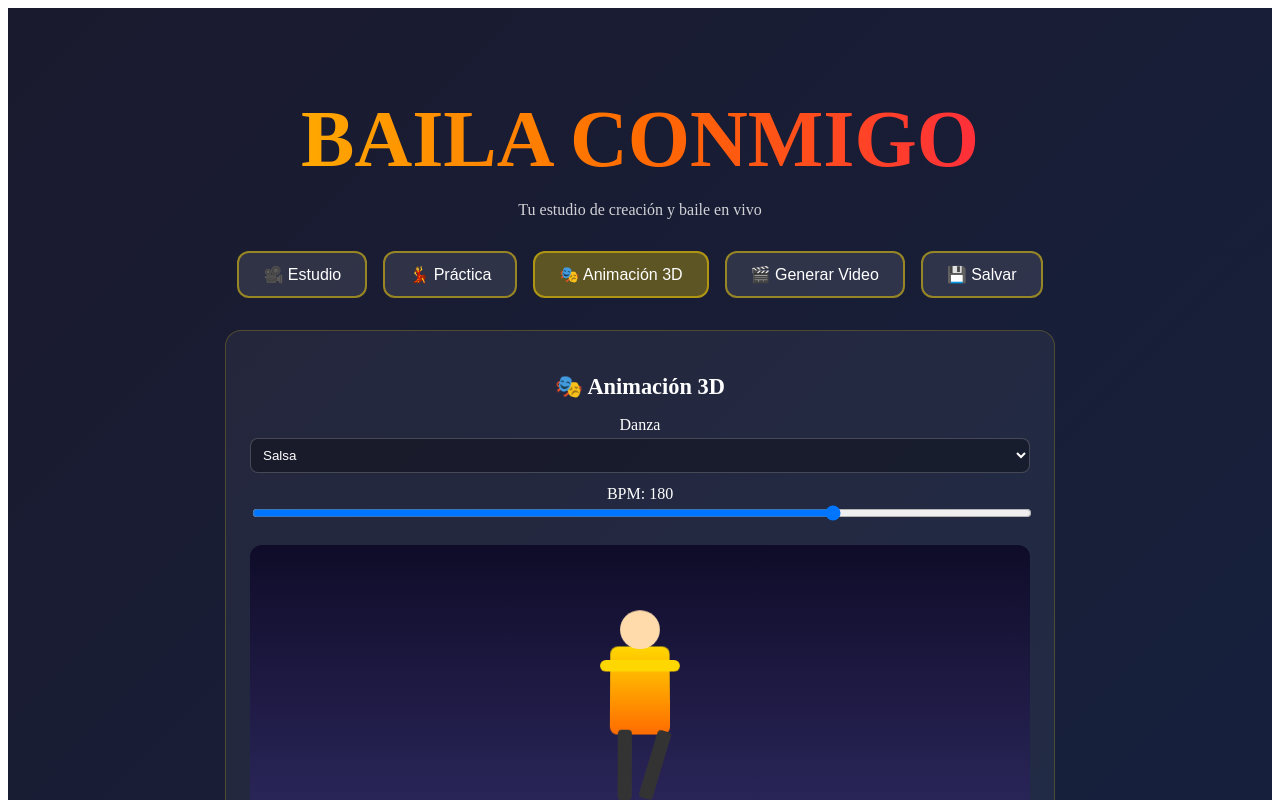
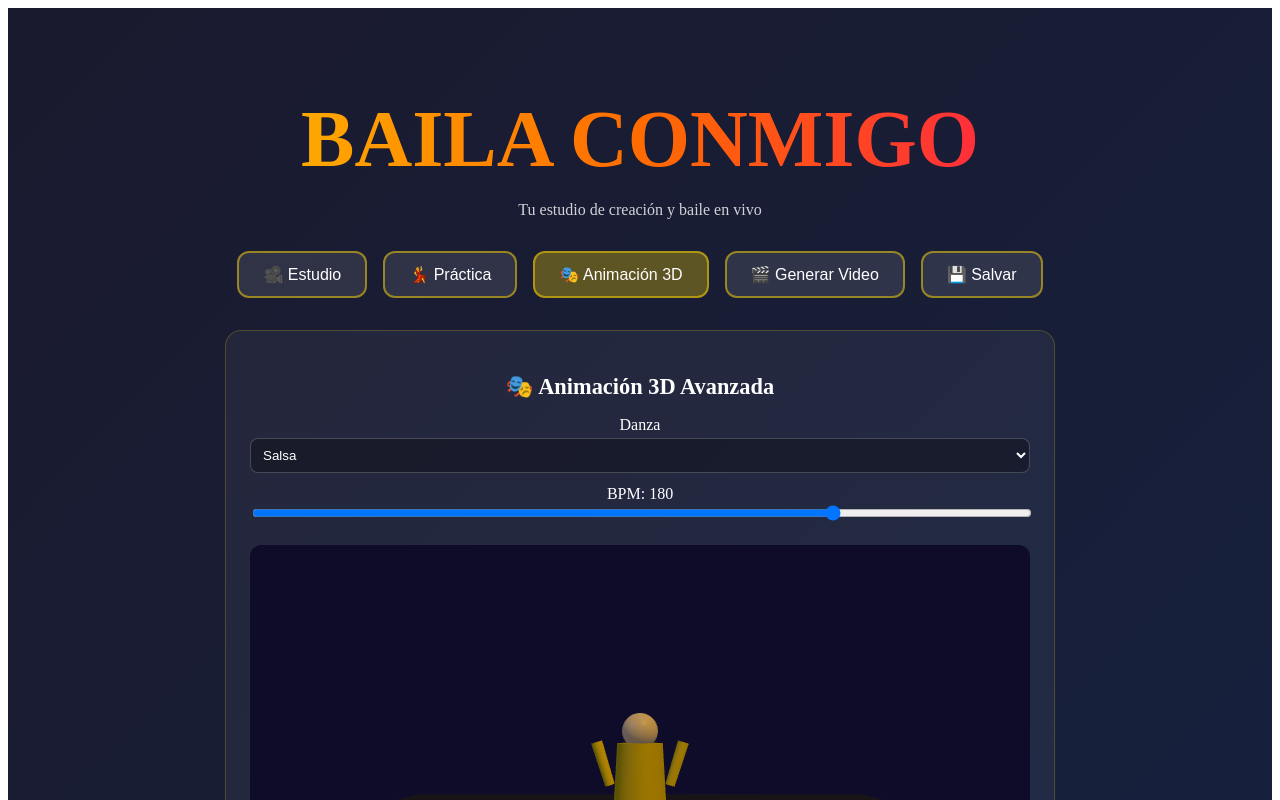
Before and after one commit to Manolo-1981/Baila-Conmigo, a React (Vite) app: page / in a window 1280 px wide. Both pictures are taken after a click on the button "🎭 Animación 3D". Shown: the top 800 px of the page. Built offline with nearby package versions, Linux system fonts and the light colour scheme.

Commit message:
Reescribir Animation3D con Three.js (escena avanzada, iluminación y movimiento)

```diff
--- a/src/components/Animation3D.tsx
+++ b/src/components/Animation3D.tsx
@@ -1,11 +1,19 @@
-import { useState, useEffect } from 'react'
+import { useState, useEffect, useRef } from 'react'
+import * as THREE from 'three'
 import { dances } from '../lib/dances'
 
 export default function Animation3D() {
   const [danzaId, setDanzaId] = useState(dances[0]?.id || '')
   const [activo, setActivo] = useState(false)
   const [bpm, setBpm] = useState(120)
-  const [rotacion, setRotacion] = useState(0)
+  const containerRef = useRef<HTMLDivElement>(null)
+  const sceneRef = useRef<{
+    scene: THREE.Scene
+    camera: THREE.PerspectiveCamera
+    renderer: THREE.WebGLRenderer
+    dancer: THREE.Group
+    clock: THREE.Clock
+  } | null>(null)
 
   const danza = dances.find(d => d.id === danzaId)
 
@@ -14,14 +22,160 @@ export default function Animation3D() {
   }, [danzaId])
 
   useEffect(() => {
-    if (!activo) return
+    if (!containerRef.current) return
 
-    const intervalo = 60000 / bpm
-    const id = window.setInterval(() => {
-      setRotacion(r => r + 15)
-    }, intervalo / 4)
+    const container = containerRef.current
+    const width = container.clientWidth
+    const height = 380
 
-    return () => clearInterval(id)
+    // Escena
+    const scene = new THREE.Scene()
+    scene.background = new THREE.Color(0x0f0c29)
+    scene.fog = new THREE.Fog(0x0f0c29, 8, 20)
+
+    // Cámara
+    const camera = new THREE.PerspectiveCamera(50, width / height, 0.1, 100)
+    camera.position.set(0, 1.6, 5)
+
+    // Renderer
+    const renderer = new THREE.WebGLRenderer({ antialias: true })
+    renderer.setSize(width, height)
+    renderer.setPixelRatio(window.devicePixelRatio)
+    renderer.shadowMap.enabled = true
+    container.appendChild(renderer.domElement)
+
+    // Luces
+    const ambient = new THREE.AmbientLight(0xffffff, 0.4)
+    scene.add(ambient)
+
+    const dirLight = new THREE.DirectionalLight(0xffd700, 1.2)
+    dirLight.position.set(3, 6, 4)
+    dirLight.castShadow = true
+    scene.add(dirLight)
+
+    const fillLight = new THREE.DirectionalLight(0x4488ff, 0.4)
+    fillLight.position.set(-4, 3, 2)
+    scene.add(fillLight)
+
+    // Suelo
+    const floorGeo = new THREE.PlaneGeometry(12, 12)
+    const floorMat = new THREE.MeshStandardMaterial({ color: 0x1a1a2e, roughness: 0.8 })
+    const floor = new THREE.Mesh(floorGeo, floorMat)
+    floor.rotation.x = -Math.PI / 2
+    floor.receiveShadow = true
+    scene.add(floor)
+
+    // Bailarín 3D (grupo de meshes)
+    const dancer = new THREE.Group()
+
+    // Cabeza
+    const head = new THREE.Mesh(
+      new THREE.SphereGeometry(0.22, 32, 32),
+      new THREE.MeshStandardMaterial({ color: 0xffdbac, roughness: 0.4 })
+    )
+    head.position.y = 1.65
+    head.castShadow = true
+    dancer.add(head)
+
+    // Torso
+    const torso = new THREE.Mesh(
+      new THREE.CylinderGeometry(0.28, 0.32, 0.7, 16),
+      new THREE.MeshStandardMaterial({ color: 0xffd700, roughness: 0.5, metalness: 0.2 })
+    )
+    torso.position.y = 1.15
+    torso.castShadow = true
+    dancer.add(torso)
+
+    // Brazos
+    const armMat = new THREE.MeshStandardMaterial({ color: 0xffd700, roughness: 0.5 })
+    const leftArm = new THREE.Mesh(new THREE.CylinderGeometry(0.07, 0.06, 0.55, 12), armMat)
+    leftArm.position.set(-0.45, 1.25, 0)
+    leftArm.rotation.z = 0.3
+    leftArm.castShadow = true
+    dancer.add(leftArm)
+
+    const rightArm = new THREE.Mesh(new THREE.CylinderGeometry(0.07, 0.06, 0.55, 12), armMat)
+    rightArm.position.set(0.45, 1.25, 0)
+    rightArm.rotation.z = -0.3
+    rightArm.castShadow = true
+    dancer.add(rightArm)
+
+    // Piernas
+    const legMat = new THREE.MeshStandardMaterial({ color: 0x222233, roughness: 0.6 })
+    const leftLeg = new THREE.Mesh(new THREE.CylinderGeometry(0.09, 0.08, 0.75, 12), legMat)
+    leftLeg.position.set(-0.15, 0.4, 0)
+    leftLeg.castShadow = true
+    dancer.add(leftLeg)
+
+    const rightLeg = new THREE.Mesh(new THREE.CylinderGeometry(0.09, 0.08, 0.75, 12), legMat)
+    rightLeg.position.set(0.15, 0.4, 0)
+    rightLeg.castShadow = true
+    dancer.add(rightLeg)
+
+    scene.add(dancer)
+
+    const clock = new THREE.Clock()
+
+    sceneRef.current = { scene, camera, renderer, dancer, clock }
+
+    const handleResize = () => {
+      if (!containerRef.current) return
+      const w = containerRef.current.clientWidth
+      camera.aspect = w / height
+      camera.updateProjectionMatrix()
+      renderer.setSize(w, height)
+    }
+    window.addEventListener('resize', handleResize)
+
+    return () => {
+      window.removeEventListener('resize', handleResize)
+      renderer.dispose()
+      container.removeChild(renderer.domElement)
+    }
+  }, [])
+
+  useEffect(() => {
+    if (!sceneRef.current) return
+
+    let frameId: number
+    const { renderer, scene, camera, dancer, clock } = sceneRef.current
+
+    const animate = () => {
+      frameId = requestAnimationFrame(animate)
+
+      if (activo) {
+        const t = clock.getElapsedTime()
+        const speed = bpm / 60
+
+        // Movimiento de baile
+        dancer.rotation.y = Math.sin(t * speed * 0.8) * 0.4
+        dancer.position.y = Math.sin(t * speed * 2) * 0.08
+
+        // Brazos
+        const leftArm = dancer.children[2] as THREE.Mesh
+        const rightArm = dancer.children[3] as THREE.Mesh
+        if (leftArm && rightArm) {
+          leftArm.rotation.z = 0.3 + Math.sin(t * speed * 2) * 0.6
+          rightArm.rotation.z = -0.3 - Math.sin(t * speed * 2) * 0.6
+          leftArm.rotation.x = Math.sin(t * speed * 1.5) * 0.3
+          rightArm.rotation.x = Math.sin(t * speed * 1.5 + Math.PI) * 0.3
+        }
+
+        // Piernas
+        const leftLeg = dancer.children[4] as THREE.Mesh
+        const rightLeg = dancer.children[5] as THREE.Mesh
+        if (leftLeg && rightLeg) {
+          leftLeg.rotation.x = Math.sin(t * speed * 2) * 0.5
+          rightLeg.rotation.x = Math.sin(t * speed * 2 + Math.PI) * 0.5
+        }
+      }
+
+      renderer.render(scene, camera)
+    }
+
+    animate()
+
+    return () => cancelAnimationFrame(frameId)
   }, [activo, bpm])
 
   return (
@@ -33,7 +187,7 @@ export default function Animation3D() {
       borderRadius: '16px',
       border: '1px solid rgba(255,215,0,0.2)'
     }}>
-      <h2 style={{ marginBottom: '1rem', fontSize: '1.4rem' }}>🎭 Animación 3D</h2>
+      <h2 style={{ marginBottom: '1rem', fontSize: '1.4rem' }}>🎭 Animación 3D Avanzada</h2>
 
       <div style={{ display: 'grid', gap: '0.75rem', marginBottom: '1.25rem' }}>
         <label>
@@ -58,93 +212,17 @@ export default function Animation3D() {
         </label>
       </div>
 
-      {/* Escena 3D simplificada con CSS transforms */}
-      <div style={{
-        height: '320px',
-        perspective: '1000px',
-        display: 'flex',
-        alignItems: 'center',
-        justifyContent: 'center',
-        background: 'linear-gradient(180deg, #0f0c29, #302b63)',
-        borderRadius: '12px',
-        marginBottom: '1.25rem',
-        position: 'relative',
-        overflow: 'hidden'
-      }}>
-        <div style={{
-          width: '120px',
-          height: '200px',
-          position: 'relative',
-          transformStyle: 'preserve-3d',
-          transform: `rotateY(${rotacion}deg) rotateX(10deg)`,
-          transition: activo ? 'none' : 'transform 0.3s'
-        }}>
-          {/* Cuerpo */}
-          <div style={{
-            position: 'absolute',
-            width: '60px',
-            height: '90px',
-            background: 'linear-gradient(180deg, #ffd700, #ff6b00)',
-            left: '30px',
-            top: '40px',
-            borderRadius: '8px',
-            transform: 'translateZ(0)'
-          }} />
-          {/* Cabeza */}
-          <div style={{
-            position: 'absolute',
-            width: '40px',
-            height: '40px',
-            background: '#ffdbac',
-            left: '40px',
-            top: '5px',
-            borderRadius: '50%',
-            transform: 'translateZ(10px)'
-          }} />
-          {/* Brazos */}
-          <div style={{
-            position: 'absolute',
-            width: '80px',
-            height: '12px',
-            background: '#ffd700',
-            left: '20px',
-            top: '55px',
-            borderRadius: '6px',
-            transform: `rotateZ(${Math.sin(rotacion * 0.05) * 30}deg) translateZ(5px)`
-          }} />
-          {/* Piernas */}
-          <div style={{
-            position: 'absolute',
-            width: '14px',
-            height: '70px',
-            background: '#333',
-            left: '38px',
-            top: '125px',
-            borderRadius: '4px',
-            transform: `rotateZ(${Math.sin(rotacion * 0.08) * 20}deg)`
-          }} />
-          <div style={{
-            position: 'absolute',
-            width: '14px',
-            height: '70px',
-            background: '#333',
-            left: '68px',
-            top: '125px',
-            borderRadius: '4px',
-            transform: `rotateZ(${Math.sin(rotacion * 0.08 + 1) * 20}deg)`
-          }} />
-        </div>
-
-        <div style={{
-          position: 'absolute',
-          bottom: '12px',
-          left: '12px',
-          fontSize: '0.85rem',
-          opacity: 0.8
-        }}>
-          {danza?.nombre || 'Danza'} • {bpm} BPM
-        </div>
-      </div>
+      <div
+        ref={containerRef}
+        style={{
+          width: '100%',
+          height: '380px',
+          borderRadius: '12px',
+          overflow: 'hidden',
+          marginBottom: '1.25rem',
+          background: '#0f0c29'
+        }}
+      />
 
       <button
         onClick={() => setActivo(a => !a)}
@@ -158,7 +236,8 @@ export default function Animation3D() {
       </button>
 
       <p style={{ marginTop: '1rem', fontSize: '0.85rem', opacity: 0.75 }}>
-        Visualización 3D simplificada sincronizada al BPM. Ideal para practicar ritmo mientras se generan videos en Grok Imagine.
+        Escena 3D con Three.js: iluminación, sombras y movimiento de baile sincronizado al BPM.
+        {danza && ` Danza actual: ${danza.nombre}.`}
       </p>
     </div>
   )
```
